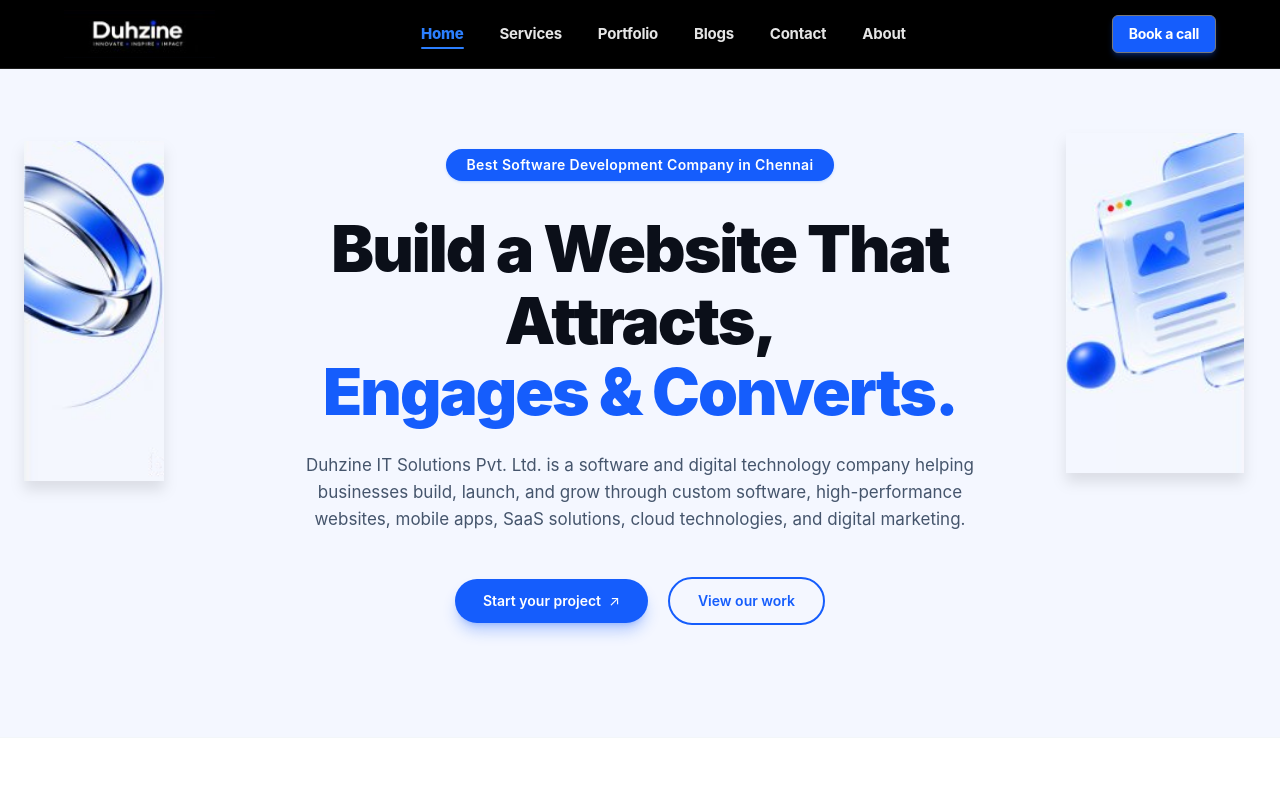
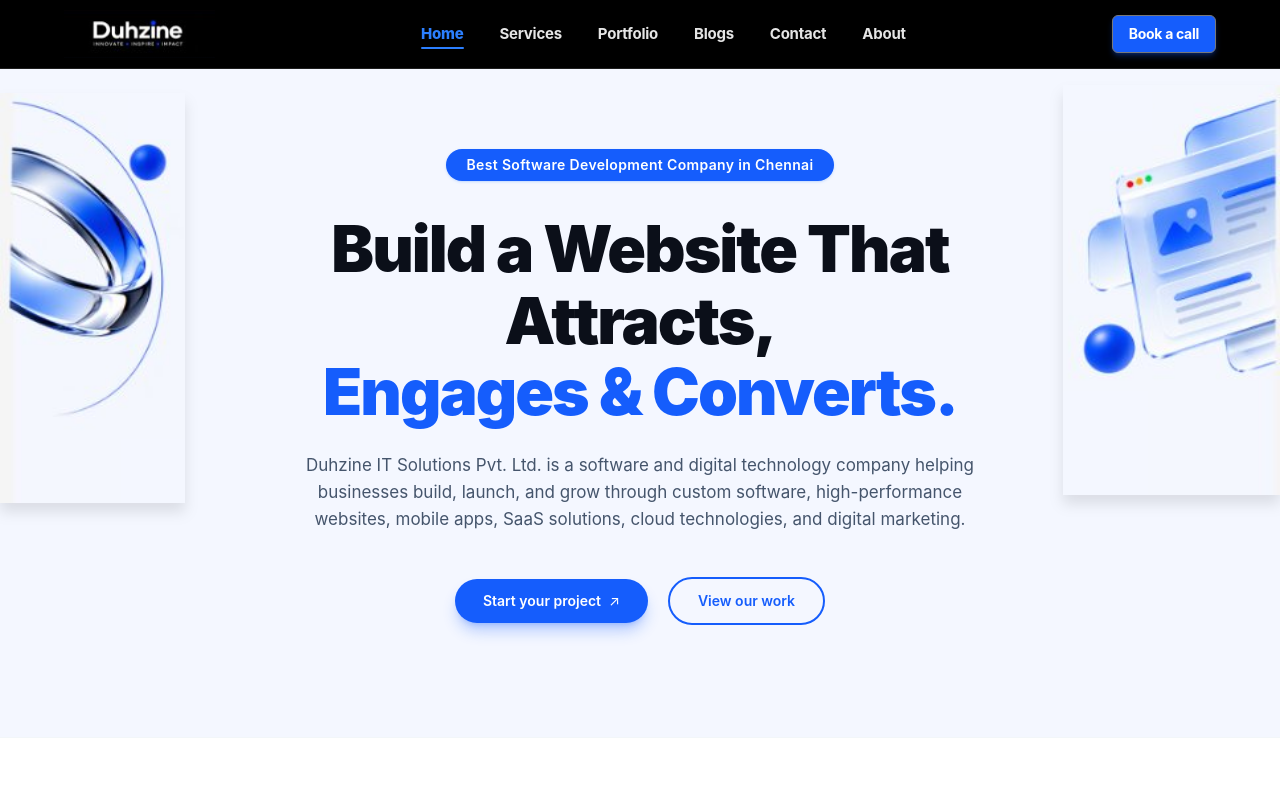
Before and after one commit to kaushikganesh1512/Duhzine-Company-Website, a Next.js app: page / in a window 1280 px wide. Shown: the top 800 px of the page. Built offline with nearby package versions, Linux system fonts and the light colour scheme.

Commit message:
feat: stretch hero side artworks flush to left and right screen borders without padding

```diff
--- a/src/components/Hero.tsx
+++ b/src/components/Hero.tsx
@@ -16,34 +16,32 @@ export default function Hero({ onStartProject }: HeroProps) {
       {/* Background ambient lighting */}
       <div className="absolute top-1/3 left-1/2 -translate-x-1/2 -translate-y-1/2 w-[850px] h-[500px] bg-blue-400/10 rounded-full blur-3xl pointer-events-none -z-10" />
 
-      {/* Main Full-Width Container with Equal Padding on Both Sides */}
-      <div className="w-full max-w-7xl mx-auto px-6 sm:px-10 lg:px-16 relative">
-        {/* Left 3D Chrome Torus Artwork (Equal inset from left edge) */}
-        <div className="hidden xl:block absolute left-2 lg:left-6 top-2 h-[340px] w-[185px] pointer-events-none select-none z-10 animate-float">
+      {/* Left 3D Chrome Torus Artwork - Flush to the absolute left edge with NO padding */}
+      <div className="hidden md:block absolute left-0 top-3 lg:top-6 h-[290px] lg:h-[360px] xl:h-[410px] w-auto pointer-events-none select-none z-10 animate-float">
         <Image
-            src="/images/hero_left_art_clean.png"
+          src="/images/hero_left_flush.png"
           alt="Abstract 3D Chrome Ring Artwork"
           width={185}
-            height={340}
+          height={410}
           className="h-full w-auto object-contain object-left-top drop-shadow-xl"
           priority
         />
       </div>
 
-        {/* Right 3D Glassmorphic Interface Artwork (Equal inset from right edge) */}
-        <div className="hidden xl:block absolute right-2 lg:right-6 top-0 h-[340px] w-[190px] pointer-events-none select-none z-10 animate-float">
+      {/* Right 3D Glassmorphic Interface Artwork - Flush to the absolute right edge with NO padding */}
+      <div className="hidden md:block absolute right-0 top-2 lg:top-4 h-[290px] lg:h-[360px] xl:h-[410px] w-auto pointer-events-none select-none z-10 animate-float">
         <Image
-            src="/images/hero_right_art_clean.png"
+          src="/images/hero_right_flush.png"
           alt="Abstract 3D Glass Browser Interface Artwork"
-            width={190}
-            height={340}
+          width={210}
+          height={410}
           className="h-full w-auto object-contain object-right-top drop-shadow-xl"
           priority
         />
       </div>
 
-        {/* Hero Central Content */}
-        <div className="max-w-3xl mx-auto text-center relative z-20 pt-2 sm:pt-4">
+      {/* Hero Central Content (Properly constrained & centered so text never collides with side artwork) */}
+      <div className="w-full max-w-3xl lg:max-w-4xl mx-auto px-6 sm:px-12 text-center relative z-20 pt-2 sm:pt-4">
         {/* Top Pill Badge */}
         <div className="inline-flex items-center justify-center px-5 py-1.5 rounded-full bg-blue-600 text-white text-xs sm:text-sm font-semibold tracking-wide shadow-sm shadow-blue-500/20 mb-6 sm:mb-8 hover:scale-[1.02] transition-transform">
           <span>Best Software Development Company in Chennai</span>
@@ -82,7 +80,6 @@ export default function Hero({ onStartProject }: HeroProps) {
           </a>
         </div>
       </div>
-      </div>
     </section>
   );
 }
```
Also changed, not shown: public/images/hero_left_flush.png (added), public/images/hero_right_flush.png (added). Lines whose indentation alone changed are shown as unchanged.
